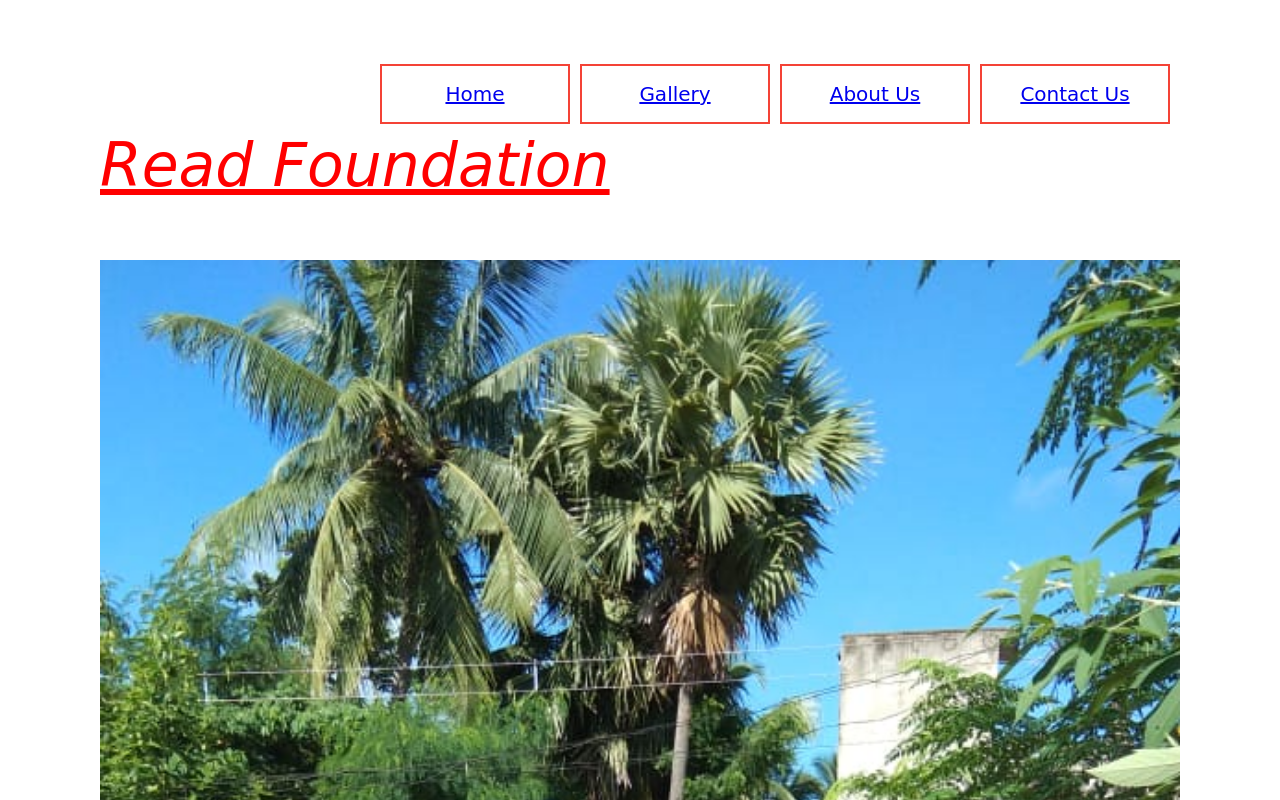
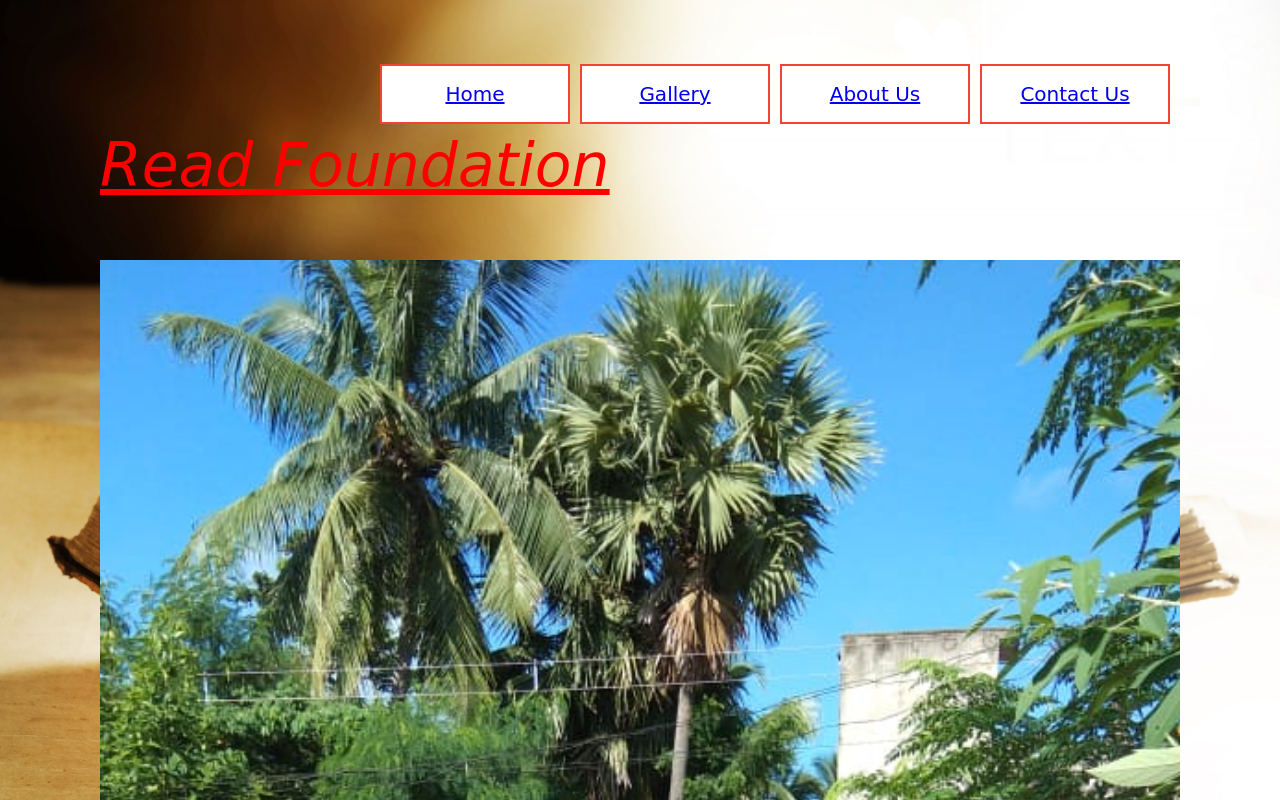
Before and after one commit to tnvrgit/read-foundation, a website: page public/index.html in a window 1280 px wide. Shown: the top 800 px of the page. Drawn offline with Linux system fonts and the light colour scheme.

Commit message:
background image added

```diff
--- a/public/index.html
+++ b/public/index.html
@@ -55,10 +55,23 @@
             float: right;
             width: 800px;
             }
+
+            body {
+                background-image: url("images/Book.jpg");
+                background-repeat: no-repeat;
+                background-attachment: fixed;
+                background-size: cover;
+
+            }
+
+
         </style>
     </head>
     <body style="margin-left: 100px; margin-right: 100px;">
 
+        <div class="bg-image">
+
+        </div>
 
         <div class="button-div">
             <button class="button" style="margin-left: 0px;"><a href="index.html">Home</a></button>
```
Also changed, not shown: public/about.html (+7 -0 lines), public/contact.html (+7 -0 lines), public/gallery.html (+7 -0 lines), public/images/Book.jpg (added).
